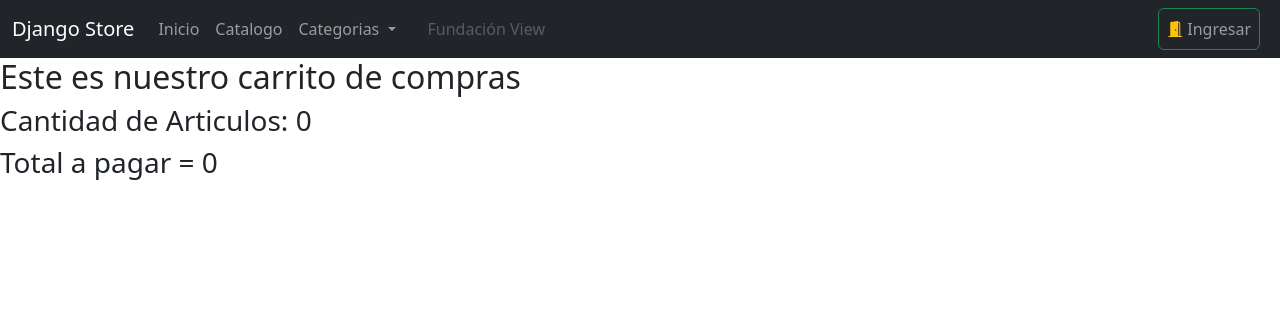
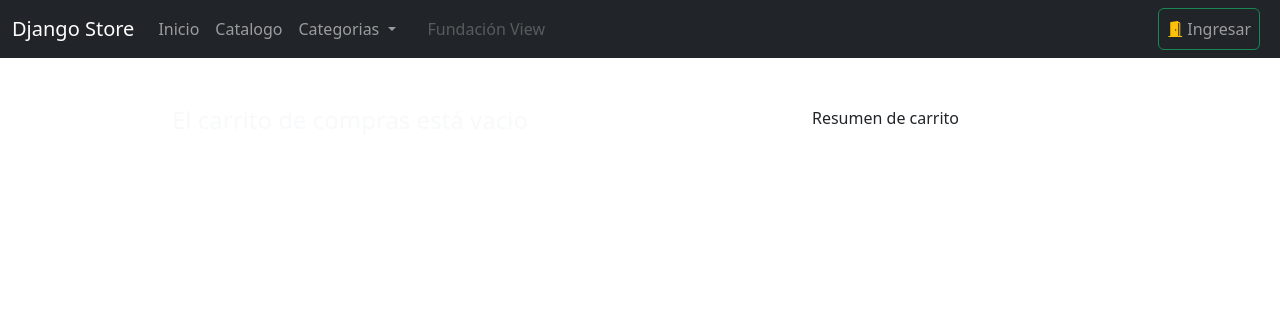
Before and after one commit to viewEder/tienda-django, a Django app: page /tienda/carrito/ in a window 1280 px wide. Shown: the top 318 px of the page. Run offline with Django 3.2, Linux system fonts and the light colour scheme; some libraries are stand-ins or nearby versions.

Commit message:
Vista de carrito

```diff
--- a/core/templates/core/menu.html
+++ b/core/templates/core/menu.html
@@ -12,7 +12,7 @@
               <a class="nav-link {% if request.path == '/' %}active {% endif %}" aria-current="page" href="{% url 'inicio' %}">Inicio</a>
             </li>
             <li class="nav-item">
-              <a class="nav-link {% if request.path == '/catalogo' %}active {% endif %}" href="{% url 'pedidos:catalogo' %}">Catalogo</a>
+              <a class="nav-link {% if request.path == '/tienda/catalogo/' %}active {% endif %}" href="{% url 'pedidos:catalogo' %}">Catalogo</a>
             </li>
             <li class="nav-item dropdown">
               <a class="nav-link dropdown-toggle" href="#" role="button" data-bs-toggle="dropdown" aria-expanded="false">
@@ -38,7 +38,7 @@
               <div class="btn-group">
                 <!-- Botón del carrito de compra: -->
                 <a
-                  class="btn btn-outline-warning mx-3 position-relative"
+                  class="btn mx-3 position-relative {% if request.path == '/tienda/carrito/' %}btn-warning {% else %}btn-outline-warning {% endif %}"
                   href="{% url 'pedidos:carrito' %}">
                     <i class="bi bi-cart4"></i>
                     <span class="position-absolute top-0 start-100 translate-middle badge rounded-pill bg-danger">
--- a/pedidos/templates/pedidos/carrito.html
+++ b/pedidos/templates/pedidos/carrito.html
@@ -1,10 +1,60 @@
 {% extends 'core/base.html' %}
-{% block titulo %}Catálogo{% endblock %}
+{% block titulo %}Carrito de compras{% endblock %}
 
 {% block content %}
     {% load static %}
     {% load humanize %}
-        <h2>Este es nuestro carrito de compras</h2>
-        <h3>Cantidad de Articulos: {{ Cantidad_Carro }}</h3>
-        <h3>Total a pagar = {{ Total_Carro |intcomma }}</h3>
+        <section class="container mt-5">
+            <div class="row">
+                <div class="col-8">
+                    <div class="row">
+                        <!-- Validación de existencia de objetos en el carrito -->
+                        {% if request.session.carro.items %}
+                            <!-- Colocamos el resumen detallado del producto -->
+                            <!-- Cabeceras-->
+                            <div class="col-4 text-center">
+                                <h5 class="text-center">Vista Previa</h5>
+                            </div>
+                            <div class="col-4 text-center">
+                                <h5 class="text-center">Nombre Producto</h5>
+                            </div>
+                            <div class="col-2 text-center">
+                                <h5 class="text-center">Cant.</h5>
+
+                            </div>
+                            <div class="col-2 text-center">
+                                <h5 class="text-center">Total</h5>
+                            </div>
+
+                            <!-- Recorremos el diccionario del carrito con el detalle del mismo: -->
+
+                            {% for key, value in request.session.carro.items %}
+                                <div class="col-4 text-center">
+                                    <img src="{{ value.imagen.url }}" alt="" class="img-fluid">
+                                </div>
+                                <div class="col-4">
+                                    <h6 class="text-success">{{ value.nombre }}</h6>
+                                </div>
+                                <div class="col-2 text-center">
+                                    <div class="form-control col">
+                                        <input type="text" class="form-control" value="{{ value.cantidad }}">
+                                    </div>
+                                </div>
+                                <div class="col-2 text-center">
+                                    <h6 class="text-primary">{{ value.precio }}</h6>
+                                </div>
+                            {% endfor %}
+                        {% else %}
+                            <div class="col bd-info">
+                                <h4 class="text-light">El carrito de compras está vacio</h4>
+                            </div>
+                        {% endif %}
+
+                    </div>
+                </div>
+                <div class="col">
+                    Resumen de carrito
+                </div>
+            </div>
+        </section>
     {% endblock %}
--- a/pedidos/views.py
+++ b/pedidos/views.py
@@ -27,6 +27,7 @@ class carritoCompras(TemplateView):
     def get(self, request, *args, **kwargs):
         return render(request, self.template_name)
 
+# Vistas funcionalidades del carrito de compras:
 def agregar_Producto(request, producto_id):
     carro = Carro(request)                              # Creamos un objeto de la clase carro
     producto = Producto.objects.get(id = producto_id)   # Ejecuto el query a la base de datos para que me traiga el producto agregado
```
